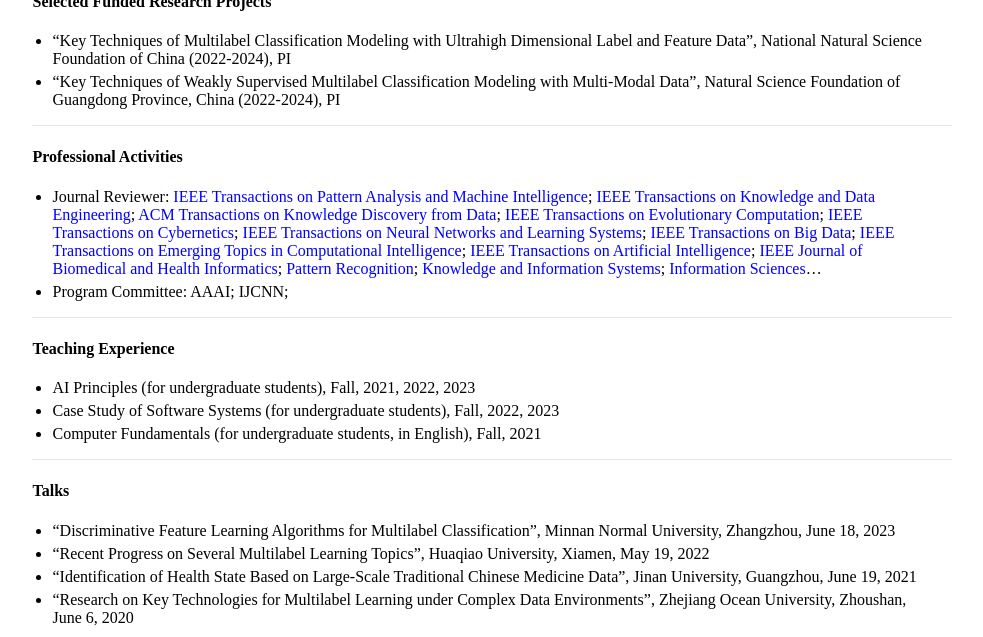
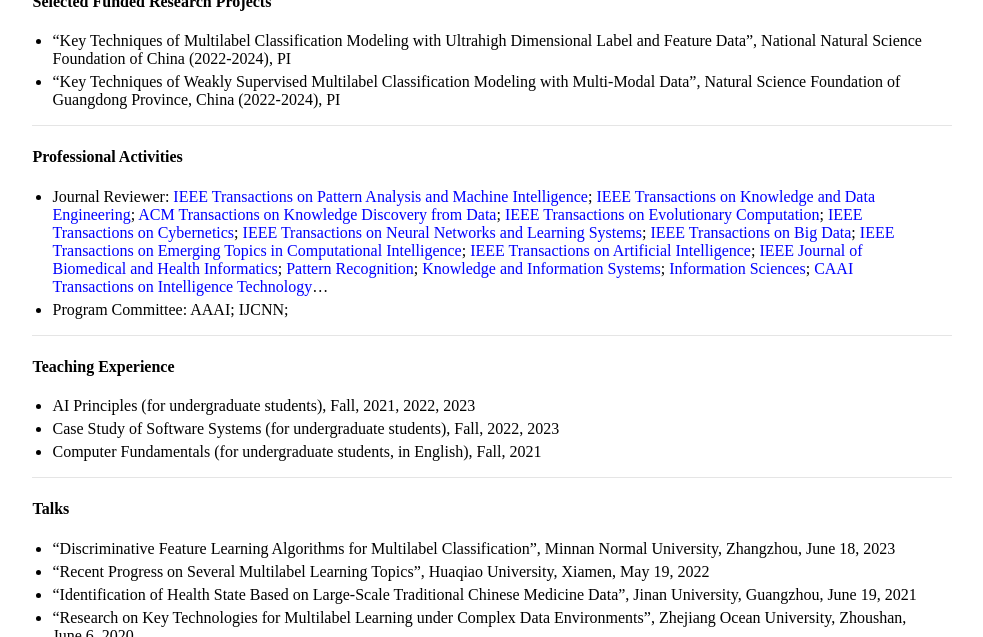
Before and after one commit to jiazhang-ml/jiazhang-ml.github.io, a Jekyll site: the page built from index.md, in a window 1280 px wide and 900 px high, scrolled down 878 px, cut to the strip 0-637 px from the top of the window. Shown: the whole strip, without its empty margins (148-1131 px from the left). Built offline with Jekyll 4.4.1, drawn with Linux system fonts in a browser that asks for light colours.

Commit message:
Update index.md

```diff
--- a/index.md
+++ b/index.md
@@ -39,7 +39,7 @@ layout: default
 
 #### Professional Activities
 
-* Journal Reviewer: [IEEE Transactions on Pattern Analysis and Machine Intelligence](https://mc.manuscriptcentral.com/tpami-cs); [IEEE Transactions on Knowledge and Data Engineering](https://mc.manuscriptcentral.com/tkde-cs); [ACM Transactions on Knowledge Discovery from Data](https://mc.manuscriptcentral.com/tkdd); [IEEE Transactions on Evolutionary Computation](https://mc.manuscriptcentral.com/tevc-ieee); [IEEE Transactions on Cybernetics](https://mc.manuscriptcentral.com/cyb-ieee); [IEEE Transactions on Neural Networks and Learning Systems](https://mc.manuscriptcentral.com/tnnls); [IEEE Transactions on Big Data](https://mc.manuscriptcentral.com/tbd-cs); [IEEE Transactions on Emerging Topics in Computational Intelligence](https://mc.manuscriptcentral.com/tetci-ieee); [IEEE Transactions on Artificial Intelligence](https://mc.manuscriptcentral.com/tai-ieee); [IEEE Journal of Biomedical and Health Informatics](https://mc.manuscriptcentral.com/jbhi-embs); [Pattern Recognition](https://www.journals.elsevier.com/pattern-recognition/); [Knowledge and Information Systems](https://www.springer.com/journal/10115); [Information Sciences](https://www.sciencedirect.com/journal/information-sciences)...
+* Journal Reviewer: [IEEE Transactions on Pattern Analysis and Machine Intelligence](https://mc.manuscriptcentral.com/tpami-cs); [IEEE Transactions on Knowledge and Data Engineering](https://mc.manuscriptcentral.com/tkde-cs); [ACM Transactions on Knowledge Discovery from Data](https://mc.manuscriptcentral.com/tkdd); [IEEE Transactions on Evolutionary Computation](https://mc.manuscriptcentral.com/tevc-ieee); [IEEE Transactions on Cybernetics](https://mc.manuscriptcentral.com/cyb-ieee); [IEEE Transactions on Neural Networks and Learning Systems](https://mc.manuscriptcentral.com/tnnls); [IEEE Transactions on Big Data](https://mc.manuscriptcentral.com/tbd-cs); [IEEE Transactions on Emerging Topics in Computational Intelligence](https://mc.manuscriptcentral.com/tetci-ieee); [IEEE Transactions on Artificial Intelligence](https://mc.manuscriptcentral.com/tai-ieee); [IEEE Journal of Biomedical and Health Informatics](https://mc.manuscriptcentral.com/jbhi-embs); [Pattern Recognition](https://www.sciencedirect.com/journal/pattern-recognition); [Knowledge and Information Systems](https://www.springer.com/journal/10115); [Information Sciences](https://www.sciencedirect.com/journal/information-sciences); [CAAI Transactions on Intelligence Technology](https://mc.manuscriptcentral.com/caai-theiet-cit)...
 * Program Committee: AAAI; IJCNN;
 
 ---
```
